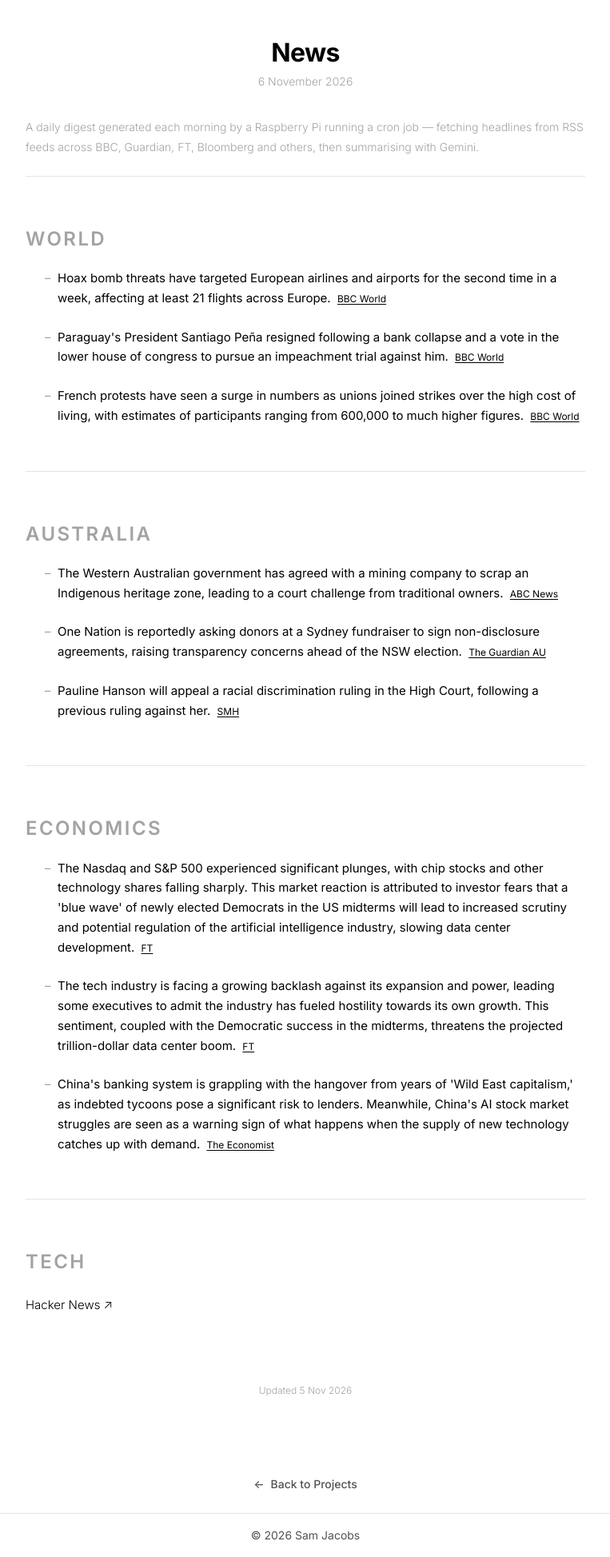
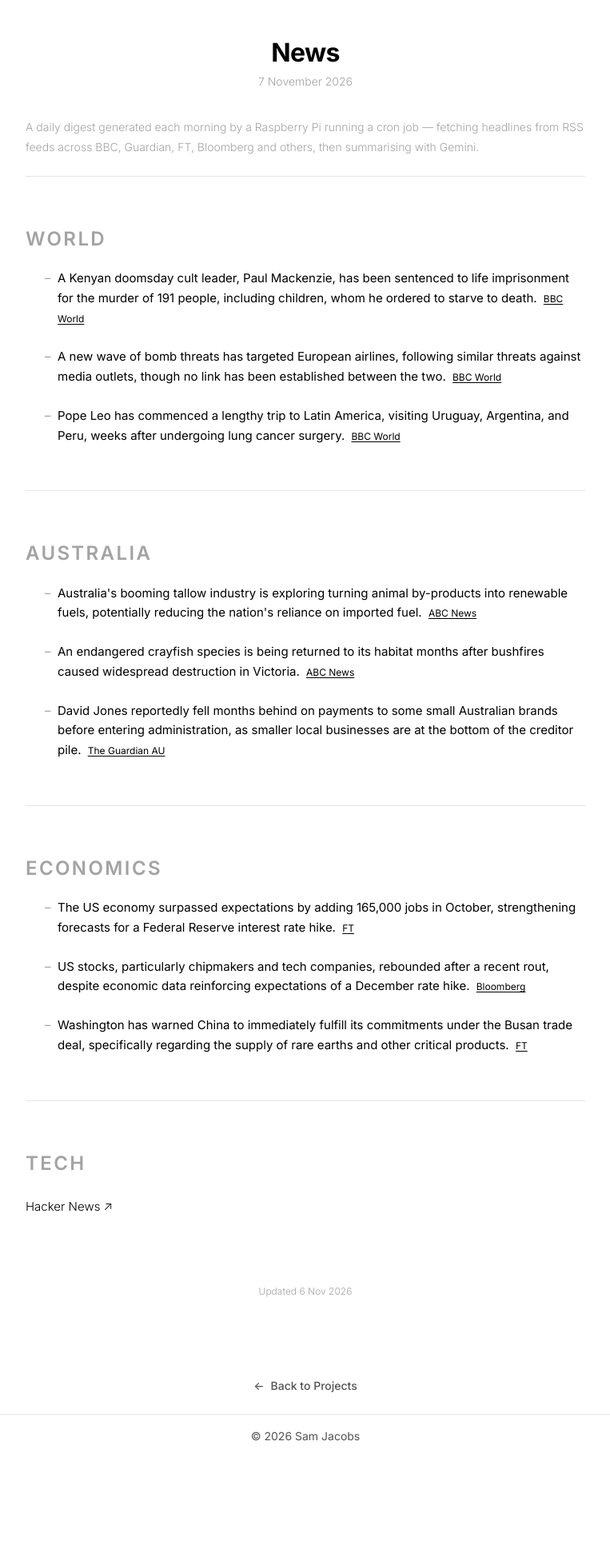
Before and after one commit to s-jac/s-jac.github.io, a Jekyll site: the page built from projects/news.html, in a window 1280 px wide. Shown: the whole page at 80% size, without its empty margins (258-1021 px from the left). Built offline with Jekyll 4.4.1, drawn with Linux system fonts in a browser that asks for light colours; after the commit the page ends 1823 px from its top, so only the background shows below that.

Commit message:
daily news update 7 November 2026

```diff
--- a/_data/news.json
+++ b/_data/news.json
@@ -1,22 +1,22 @@
 {
-  "date": "6 November 2026",
-  "generated_at": "2026-11-05T20:04:31.765198+00:00",
+  "date": "7 November 2026",
+  "generated_at": "2026-11-06T20:01:45.121835+00:00",
   "sections": [
     {
       "heading": "World",
       "bullets": [
         {
-          "text": "Hoax bomb threats have targeted European airlines and airports for the second time in a week, affecting at least 21 flights across Europe.",
+          "text": "A Kenyan doomsday cult leader, Paul Mackenzie, has been sentenced to life imprisonment for the murder of 191 people, including children, whom he ordered to starve to death.",
           "source": "BBC World",
           "url": "https://www.bbc.com/news/world"
         },
         {
-          "text": "Paraguay's President Santiago Peña resigned following a bank collapse and a vote in the lower house of congress to pursue an impeachment trial against him.",
+          "text": "A new wave of bomb threats has targeted European airlines, following similar threats against media outlets, though no link has been established between the two.",
           "source": "BBC World",
           "url": "https://www.bbc.com/news/world"
         },
         {
-          "text": "French protests have seen a surge in numbers as unions joined strikes over the high cost of living, with estimates of participants ranging from 600,000 to much higher figures.",
+          "text": "Pope Leo has commenced a lengthy trip to Latin America, visiting Uruguay, Argentina, and Peru, weeks after undergoing lung cancer surgery.",
           "source": "BBC World",
           "url": "https://www.bbc.com/news/world"
         }
@@ -26,19 +26,19 @@
       "heading": "Australia",
       "bullets": [
         {
-          "text": "The Western Australian government has agreed with a mining company to scrap an Indigenous heritage zone, leading to a court challenge from traditional owners.",
+          "text": "Australia's booming tallow industry is exploring turning animal by-products into renewable fuels, potentially reducing the nation's reliance on imported fuel.",
           "source": "ABC News",
           "url": "https://www.abc.net.au/news"
         },
         {
-          "text": "One Nation is reportedly asking donors at a Sydney fundraiser to sign non-disclosure agreements, raising transparency concerns ahead of the NSW election.",
+          "text": "An endangered crayfish species is being returned to its habitat months after bushfires caused widespread destruction in Victoria.",
+          "source": "ABC News",
+          "url": "https://www.abc.net.au/news"
+        },
+        {
+          "text": "David Jones reportedly fell months behind on payments to some small Australian brands before entering administration, as smaller local businesses are at the bottom of the creditor pile.",
           "source": "The Guardian AU",
           "url": "https://www.theguardian.com/au"
-        },
-        {
-          "text": "Pauline Hanson will appeal a racial discrimination ruling in the High Court, following a previous ruling against her.",
-          "source": "SMH",
-          "url": "https://www.smh.com.au"
         }
       ]
     },
@@ -46,19 +46,19 @@
       "heading": "Economics",
       "bullets": [
         {
-          "text": "The Nasdaq and S&P 500 experienced significant plunges, with chip stocks and other technology shares falling sharply. This market reaction is attributed to investor fears that a 'blue wave' of newly elected Democrats in the US midterms will lead to increased scrutiny and potential regulation of the artificial intelligence industry, slowing data center development.",
+          "text": "The US economy surpassed expectations by adding 165,000 jobs in October, strengthening forecasts for a Federal Reserve interest rate hike.",
           "source": "FT",
           "url": "https://www.ft.com"
         },
         {
-          "text": "The tech industry is facing a growing backlash against its expansion and power, leading some executives to admit the industry has fueled hostility towards its own growth. This sentiment, coupled with the Democratic success in the midterms, threatens the projected trillion-dollar data center boom.",
+          "text": "US stocks, particularly chipmakers and tech companies, rebounded after a recent rout, despite economic data reinforcing expectations of a December rate hike.",
+          "source": "Bloomberg",
+          "url": "https://www.bloomberg.com/markets"
+        },
+        {
+          "text": "Washington has warned China to immediately fulfill its commitments under the Busan trade deal, specifically regarding the supply of rare earths and other critical products.",
           "source": "FT",
           "url": "https://www.ft.com"
-        },
-        {
-          "text": "China's banking system is grappling with the hangover from years of 'Wild East capitalism,' as indebted tycoons pose a significant risk to lenders. Meanwhile, China's AI stock market struggles are seen as a warning sign of what happens when the supply of new technology catches up with demand.",
-          "source": "The Economist",
-          "url": "https://www.economist.com/finance-and-economics"
         }
       ]
     }
```
